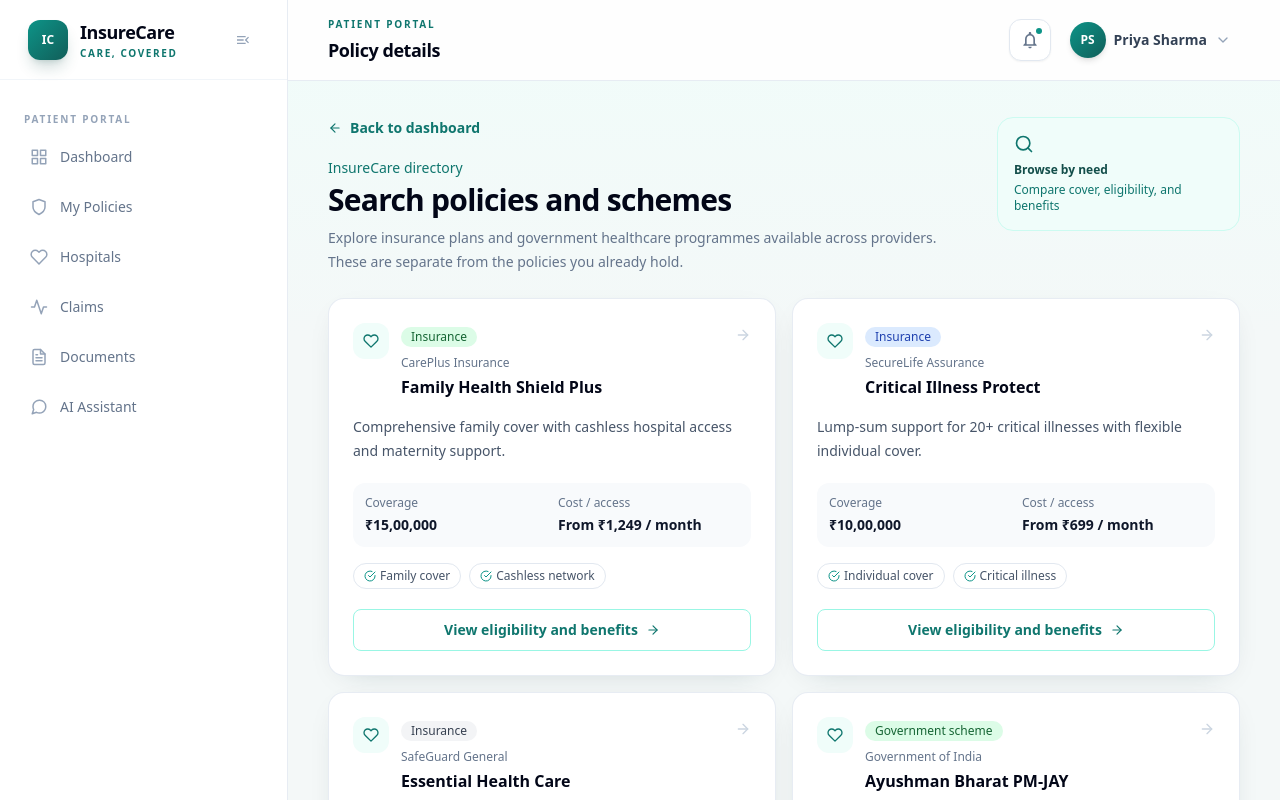
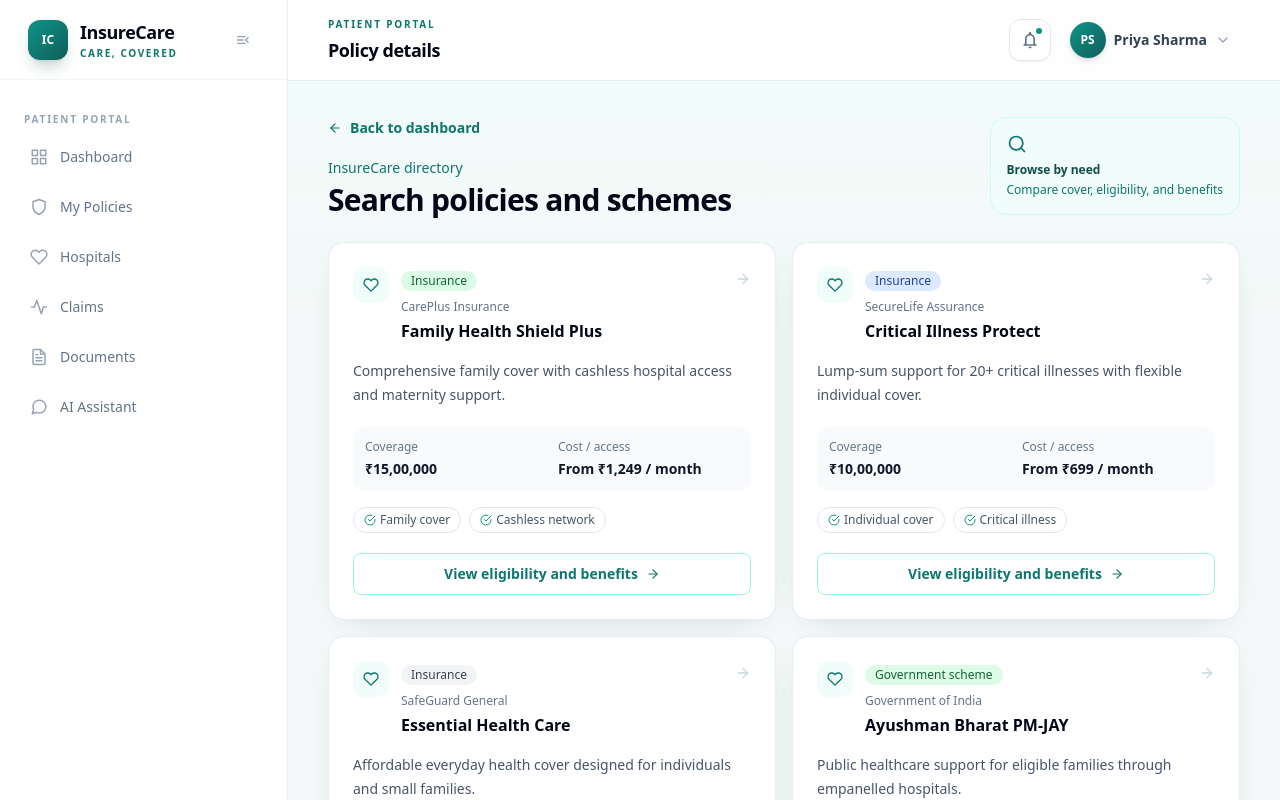
Before and after one commit to praveen-here50/InsureCare, a Next.js app in the folder frontend/: page /patient/policies/explore in a window 1280 px wide. Shown: the top 800 px of the page. Built offline with nearby package versions, Linux system fonts and the light colour scheme.

Commit message:
Remove redundant explore page subtitle

```diff
--- a/frontend/src/app/patient/policies/explore/page.tsx
+++ b/frontend/src/app/patient/policies/explore/page.tsx
@@ -19,7 +19,6 @@ export default function ExplorePoliciesPage() {
           <Link href="/patient" className="mb-5 inline-flex items-center gap-2 text-sm font-semibold text-teal-700 transition hover:text-teal-900"><FiArrowLeft /> Back to dashboard</Link>
           <p className="text-sm font-medium text-teal-700">InsureCare directory</p>
           <h1 className="mt-1 text-2xl font-semibold tracking-tight text-slate-950 sm:text-3xl">Search policies and schemes</h1>
-          <p className="mt-2 max-w-2xl text-sm leading-6 text-slate-500">Explore insurance plans and government healthcare programmes available across providers. These are separate from the policies you already hold.</p>
         </div>
         <div className="hidden rounded-2xl border border-teal-100 bg-teal-50 p-4 text-teal-900 sm:block"><FiSearch className="mb-2 text-xl text-teal-700" /><p className="text-xs font-semibold">Browse by need</p><p className="mt-1 text-xs text-teal-700">Compare cover, eligibility, and benefits</p></div>
       </div>
```
